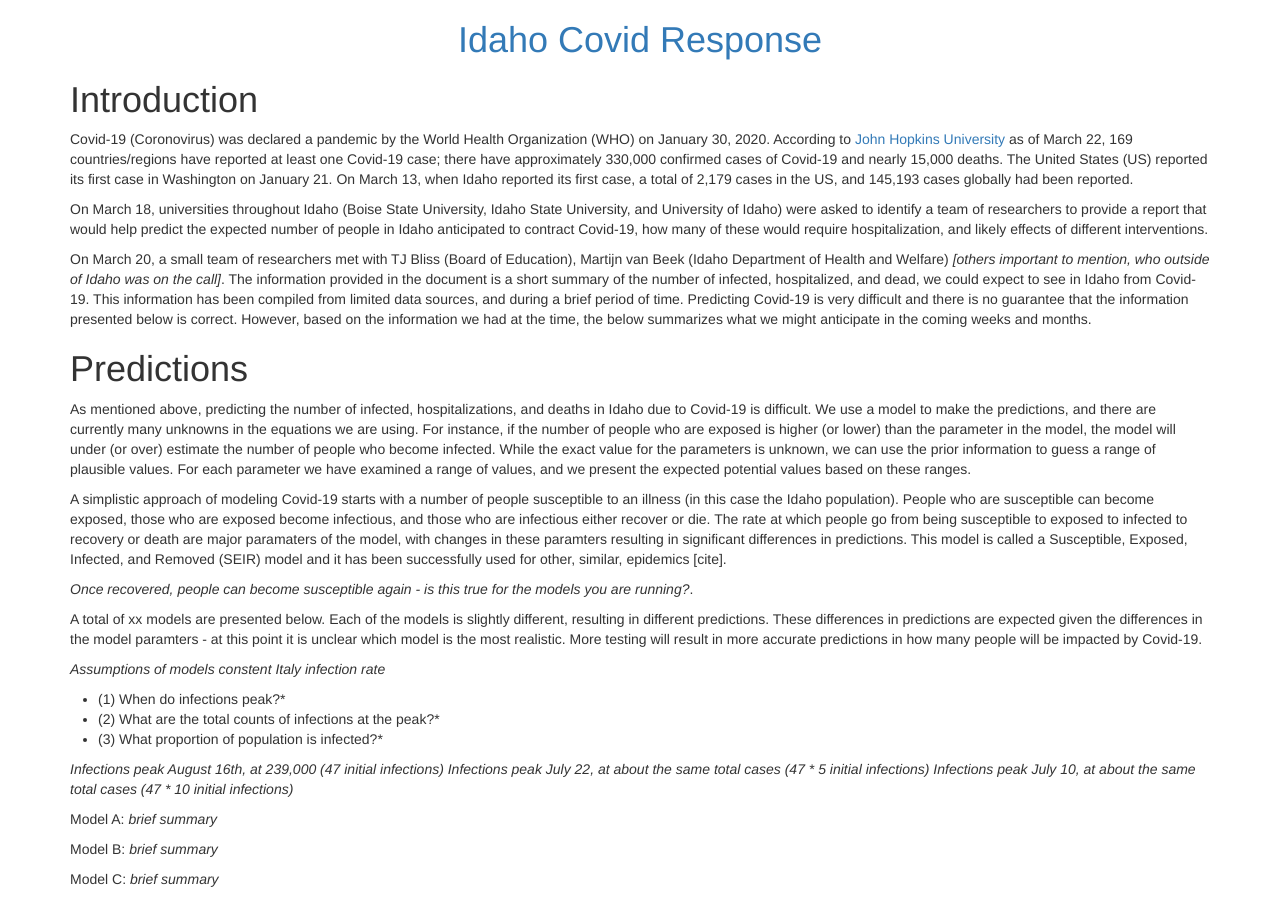
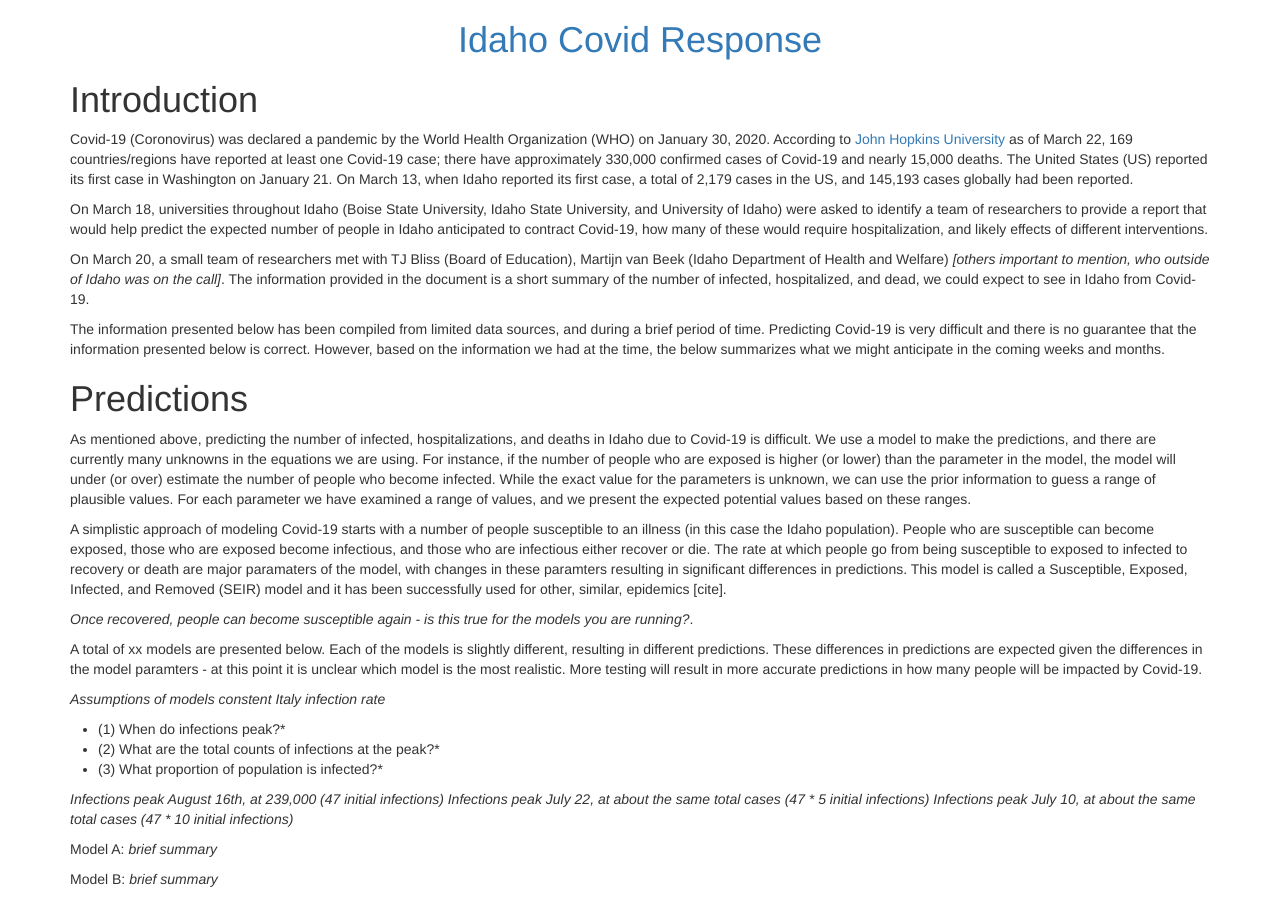
Before and after one commit to magbenji/summary, a Jekyll site: the page built from index.md, in a window 1280 px wide and 900 px high. Built offline with Jekyll 4.4.1, drawn with Linux system fonts in a browser that asks for light colours.

Commit message:
Update index.md

```diff
--- a/index.md
+++ b/index.md
@@ -11,7 +11,9 @@ Covid-19 (Coronovirus) was declared a pandemic by the World Health Organization
 
 On March 18, universities throughout Idaho (Boise State University, Idaho State University, and University of Idaho) were asked to identify a team of researchers to provide a report that would help predict the expected number of people in Idaho anticipated to contract Covid-19, how many of these would require hospitalization, and likely effects of different interventions.
 
-On March 20, a small team of researchers met with TJ Bliss (Board of Education), Martijn van Beek (Idaho Department of Health and Welfare) *[others important to mention, who outside of Idaho was on the call]*. The information provided in the document is a short summary of the number of infected, hospitalized, and dead, we could expect to see in Idaho from Covid-19. This information has been compiled from limited data sources, and during a brief period of time. Predicting Covid-19 is very difficult and there is no guarantee that the information presented below is correct. However, based on the information we had at the time, the below summarizes what we might anticipate in the coming weeks and months.
+On March 20, a small team of researchers met with TJ Bliss (Board of Education), Martijn van Beek (Idaho Department of Health and Welfare) *[others important to mention, who outside of Idaho was on the call]*. The information provided in the document is a short summary of the number of infected, hospitalized, and dead, we could expect to see in Idaho from Covid-19.
+
+The information presented below has been compiled from limited data sources, and during a brief period of time. Predicting Covid-19 is very difficult and there is no guarantee that the information presented below is correct. However, based on the information we had at the time, the below summarizes what we might anticipate in the coming weeks and months.
 
 # Predictions
 As mentioned above, predicting the number of infected, hospitalizations, and deaths in Idaho due to Covid-19 is difficult. We use a model to make the predictions, and there are currently many unknowns in the equations we are using. For instance, if the number of people who are exposed is higher (or lower) than the parameter in the model, the model will under (or over) estimate the number of people who become infected. While the exact value for the parameters is unknown, we can use the prior information to guess a range of plausible values. For each parameter we have examined a range of values, and we present the expected potential values based on these ranges.
```
